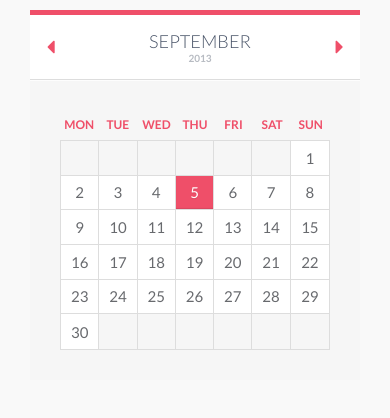
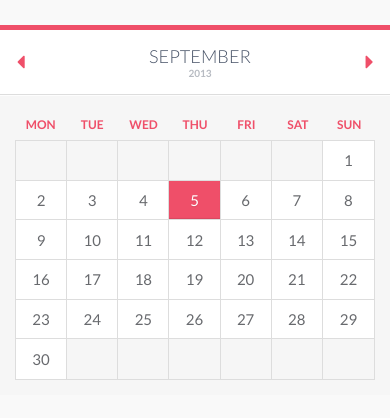
Before and after one commit to alcherk/Tabloid, a plain HTML site: page src/index.html in a window 390 px wide. Drawn offline with nearby package versions, Linux system fonts and the light colour scheme; some packages are replaced by stand-ins of ours; files whose address does not match are found by name.

Commit message:
fix for the calendar padding

```diff
--- a/src/css/custom_2.css
+++ b/src/css/custom_2.css
@@ -1,7 +1,7 @@
 /* Custom calendar elements */
 
 .custom-calendar-wrap {
-	margin: 10px auto;
+	margin: 25px auto;
 	position: relative;
 	overflow: hidden;
 }
@@ -181,7 +181,7 @@
 .fc-calendar-container {
 	height: 400px;
 	width: auto;
-	padding: 30px;
+	padding: 15px;
 	background: #f6f6f6;
 	box-shadow: inset 0 1px rgba(255,255,255,0.8);
 }
--- a/src/css/demo.css
+++ b/src/css/demo.css
@@ -50,7 +50,6 @@ a {
 
 .container > header,
 .main {
-	padding: 0 30px 50px 30px;
 	width: 100%;
 	max-width: 600px;
 	margin: 0 auto;
```
Also changed, not shown: 5 other files.
